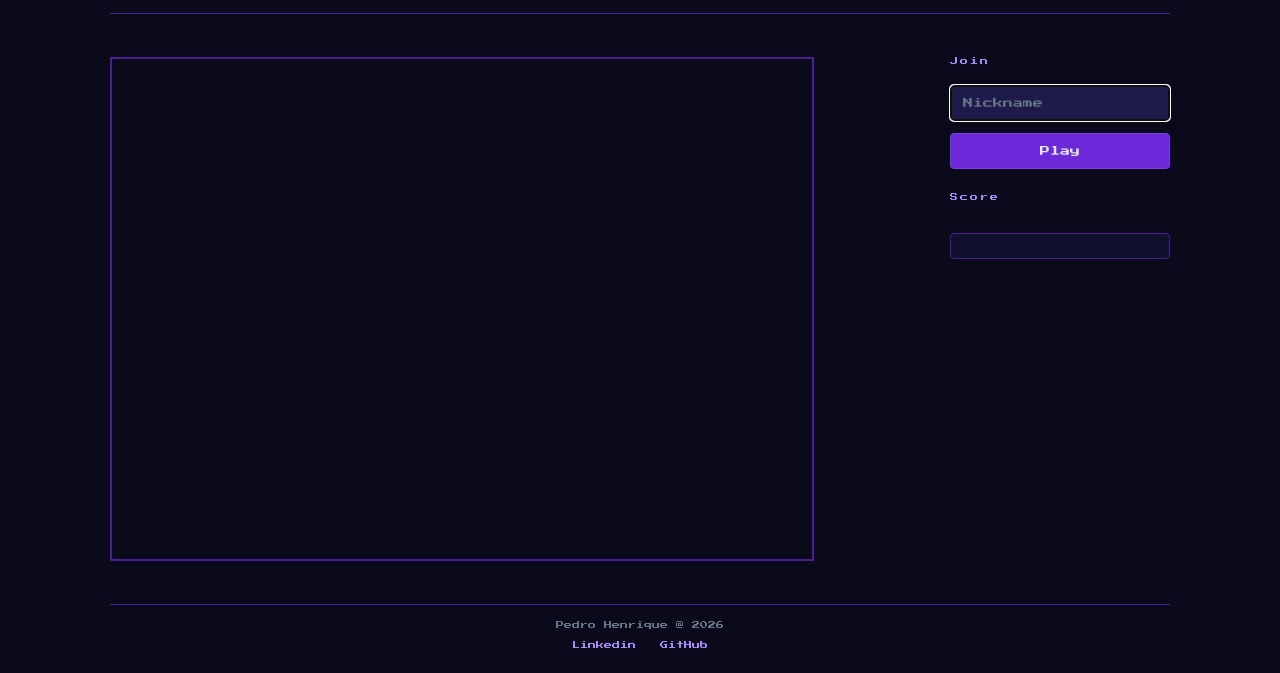
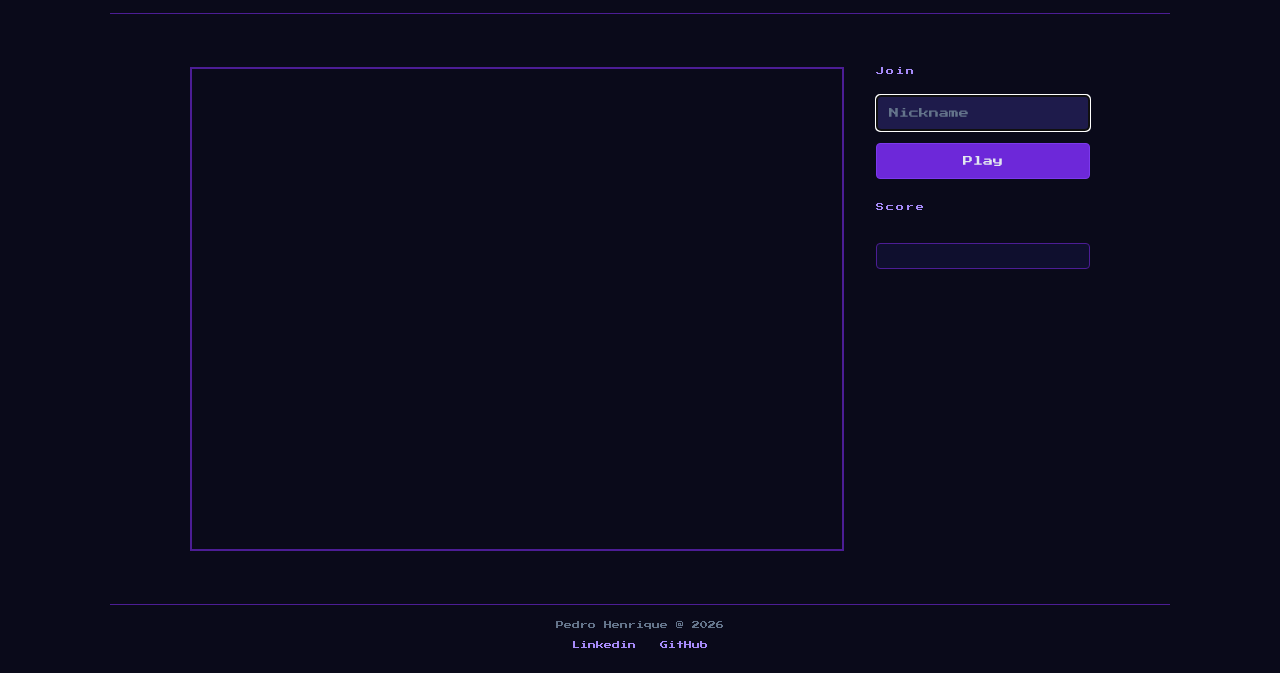
Before and after one commit to pedro0h7/projeto-cs50, a website with bundled scripts: page public/index.html in a window 1280 px wide. Shown: the part 127-800 px from the top of the page. Built offline with nearby package versions, Linux system fonts and the light colour scheme; files whose address does not match are found by name.

Commit message:
fix: canvas 650x480 and layout centralized.

```diff
--- a/public/css/style.css
+++ b/public/css/style.css
@@ -35,7 +35,8 @@ header img {
   gap: 2rem;
   align-items: flex-start;
   width: 100%;
-  max-width: 1060px;
+  max-width: 900px;
+  justify-content: center;
 }
 
 #arena {
--- a/public/index.html
+++ b/public/index.html
@@ -15,7 +15,7 @@
 
     <div class="container">
         <main id="arena">
-            <canvas id="gameCanvas" width="700" height="500"></canvas>
+            <canvas id="gameCanvas" width="650" height="480"></canvas>
         </main>
         <aside id="sidebar">
             <form id="formUser">
--- a/server.js
+++ b/server.js
@@ -7,7 +7,7 @@ const { Server } = require("socket.io");
 const io = new Server(server);
 const players = {};
 const fruits = {};
-const screen = { width: 700, height: 500 };
+const screen = { width: 650, height: 480 };
 
 app.use(express.static('public'));
 
```
